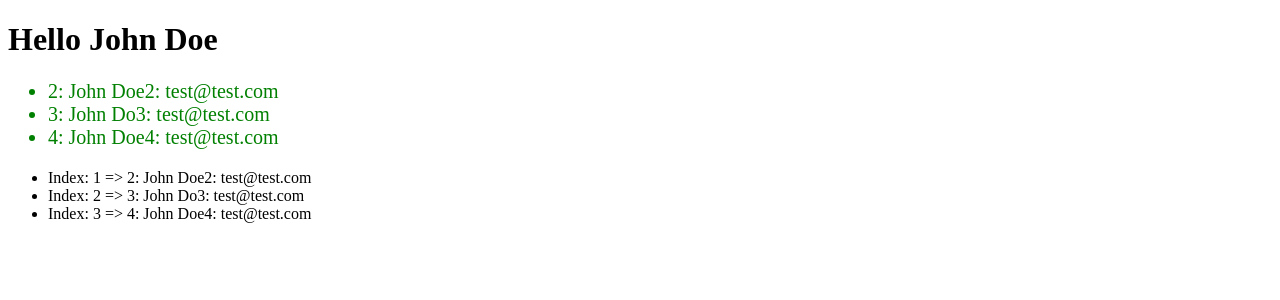
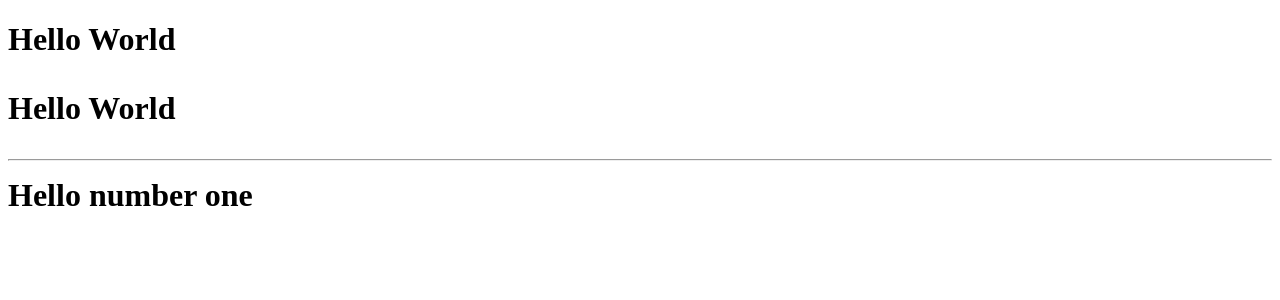
Before and after one commit to mdmahmudurrahman/angular4-syntax, an Angular app: page / in a window 1280 px wide. Shown: the top 300 px of the page. Built offline with nearby package versions, Linux system fonts and the light colour scheme.

Commit message:
using ngIf, ternary operator and ngSwitch

```diff
--- a/src/app/components/sandbox/sandbox.component.html
+++ b/src/app/components/sandbox/sandbox.component.html
@@ -1,12 +1,22 @@
-<h1>Hello {{customer.name}}</h1>
-<ul class="special">
-  <li *ngFor="let customer of customers">
-    {{ customer.id }}: {{ customer.name}}: {{customer.email}}
-  </li>
-</ul>
+<h1>Hello
+  <!-- <span *ngIf="showName">{{name}}</span>
+  <span *ngIf="!showName">World</span> -->
 
-<ul>
-  <li *ngFor="let customer of customers; let i = index">
-    Index: {{i + 1}} => {{ customer.id }}: {{ customer.name}}: {{customer.email}}
-  </li>
-</ul>
+  <span *ngIf="showName; else noName">{{name}}</span>
+  <ng-template #noName>World</ng-template>
+
+  <!-- short hand -->
+
+  <p>Hello {{ showName ? name : "World"}}</p>
+
+  <!-- using switch  -->
+  <hr>
+
+  <div [ngSwitch]="1">
+    <div *ngSwitchCase="'1'">Hello number one</div>
+    <div *ngSwitchCase="'2'">Hello number two</div>
+    <div *ngSwitchCase="'3'">Hello number three</div>
+    <div *ngSwitchDefault>Hello world</div>
+  </div>
+
+</h1>
--- a/src/app/components/sandbox/sandbox.component.ts
+++ b/src/app/components/sandbox/sandbox.component.ts
@@ -10,32 +10,10 @@ import { Customer } from './Customer';
 })
 
 export class SandboxComponent {
-  customer:Customer;
-  customers:Customer[];
+  name:string = "John Doe";
+  showName:boolean = false;
 
-  constructor() {
-    this.customer = {
-      id: 1,
-      name: "John Doe",
-      email: "test@test.com"
-    }
+  // constructor() {
 
-    this.customers = [
-      {
-        id: 2,
-        name: "John Doe2",
-        email: "test@test.com"
-      },
-      {
-        id: 3,
-        name: "John Do3",
-        email: "test@test.com"
-      },
-      {
-        id: 4,
-        name: "John Doe4",
-        email: "test@test.com"
-      }
-    ]
-  }
+  // }
 }
```
